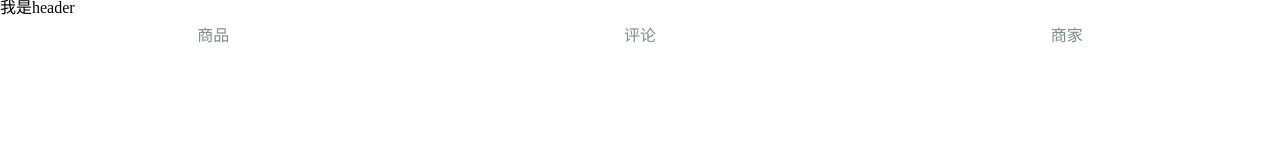
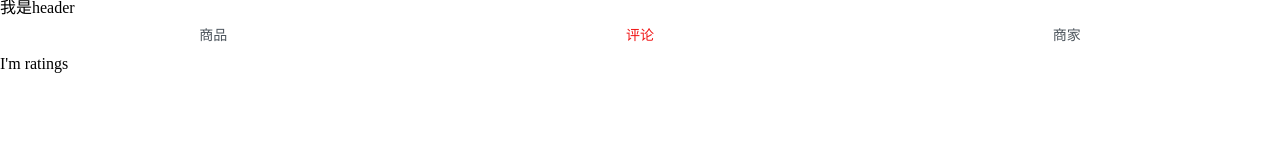
Before and after one commit to niuzz/sell, a Vue app: page /#/ratings in a window 1280 px wide. Shown: the top 160 px of the page. Built offline with nearby package versions, Linux system fonts and the light colour scheme.

Commit message:
router work good

```diff
--- a/src/App.vue
+++ b/src/App.vue
@@ -3,17 +3,17 @@
         <v-header></v-header>
         <div class="tab">
             <div class="tab-item">
-                <router-link to="{path: '/goods'}">
+                <router-link to="/goods">
                     商品
                 </router-link>
             </div>
             <div class="tab-item">
-                <router-link to="{path: '/ratings'}">
+                <router-link to="/ratings">
                     评论
                 </router-link>
             </div>
             <div class="tab-item">
-                <router-link to="{path:'/seller'}">
+                <router-link to="/seller">
                     商家
                 </router-link>
             </div>
@@ -43,6 +43,11 @@
         .tab-item
             flex: 1
             text-align: center
-            color: red
+            & > a
+                display: block
+                font-size: 14px
+                color: rgb(77, 85, 93)
+                &.active
+                    color: rgb(240,20,20)
 
 </style>
--- a/src/components/ratings/ratings.vue
+++ b/src/components/ratings/ratings.vue
@@ -1,4 +1,7 @@
 <template>
+    <div>
+        I'm ratings
+    </div>
 
 </template>
 
--- a/src/components/seller/seller.vue
+++ b/src/components/seller/seller.vue
@@ -1,4 +1,7 @@
 <template>
+    <div>
+        I'm seller
+    </div>
 
 </template>
 
--- a/src/main.js
+++ b/src/main.js
@@ -3,13 +3,28 @@
 import Vue from 'vue';
 import App from './App';
 import VueRouter from 'vue-router';
-import goods from './components/goods/goods.vue';
+import goods from 'components/goods/goods.vue';
+import ratings from 'components/ratings/ratings.vue';
+import seller from 'components/seller/seller.vue';
 
 Vue.use(VueRouter);
 
-const routes = [{ path: '/goods', component: goods }];
+const routes = [{
+    path: '/',
+    component: goods
+}, {
+    path: '/goods',
+    component: goods
+}, {
+    path: '/ratings',
+    component: ratings
+}, {
+    path: '/seller',
+    component: seller
+}];
 
 const router = new VueRouter({
+    linkActiveClass: 'active',
     routes
 });
 
```
Also changed, not shown: src/common/stylus/mixin.styl (added).
